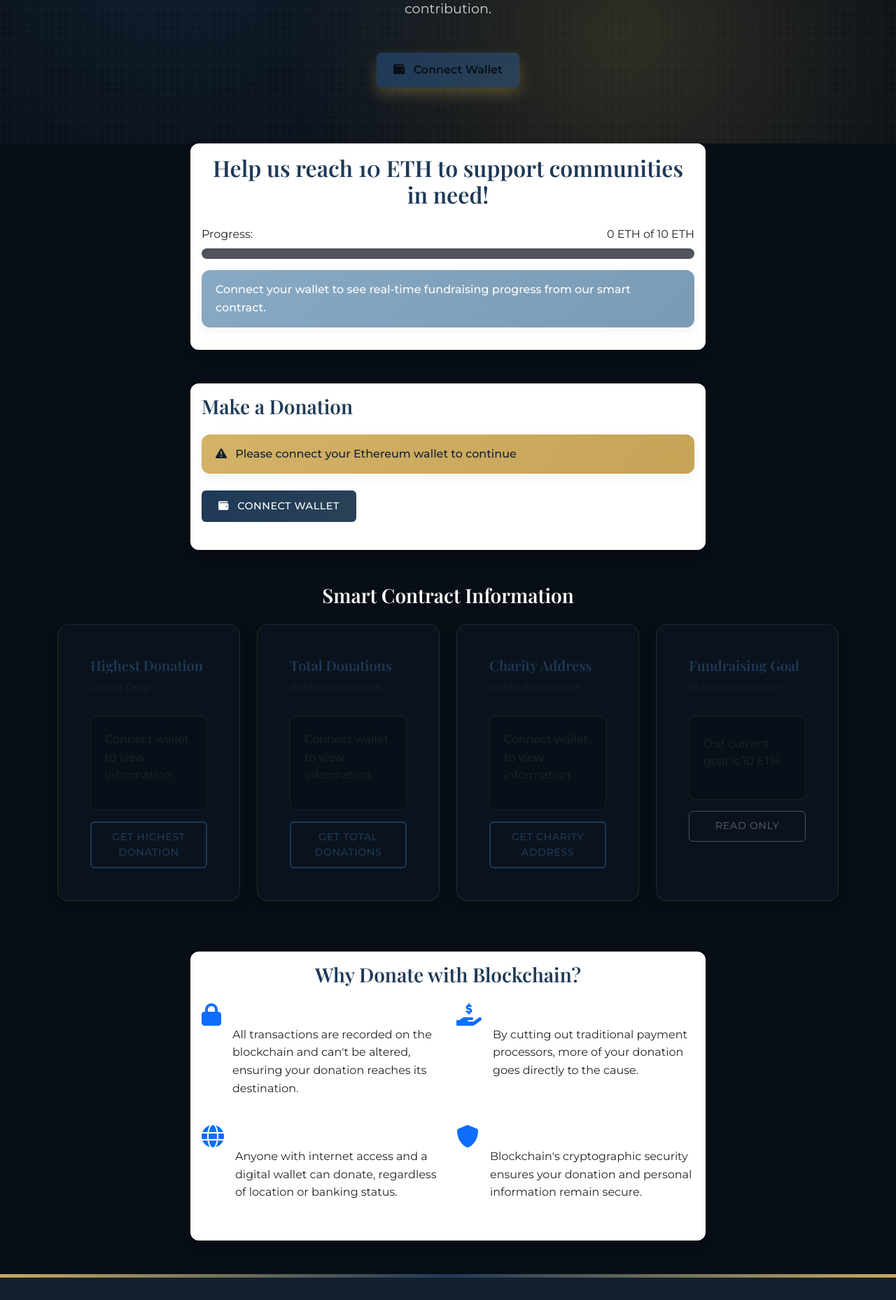
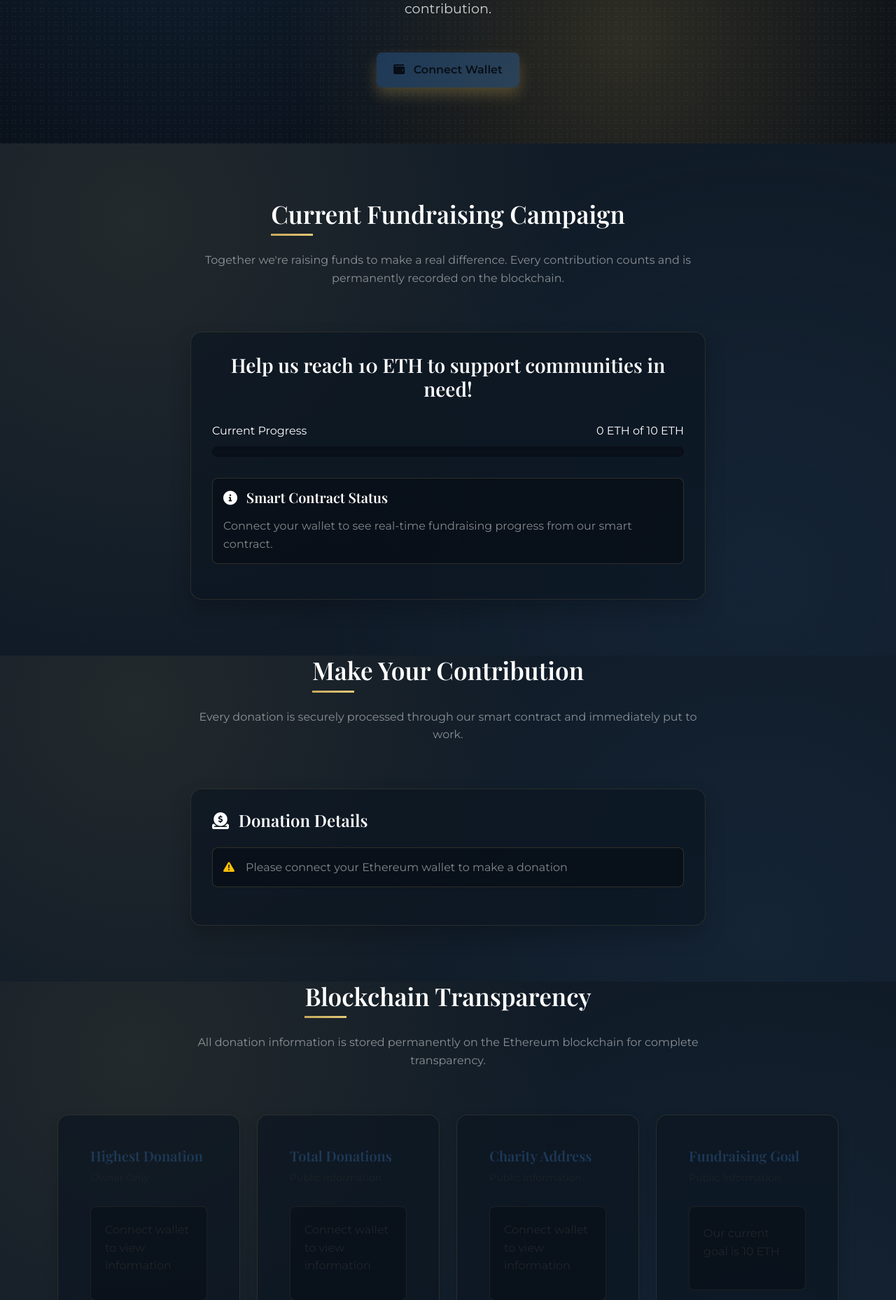
Before and after one commit to yaracyber/Badir, a Flask app: page /donate in a window 1280 px wide. Shown: the part 306-2164 px from the top of the page at 70% size. Run offline with Flask 3, Linux system fonts and the light colour scheme; some libraries are stand-ins or nearby versions.

Commit message:
Improve appearance and clarity of the donation process for platform users
Restructures donation page by updating the HTML template to enhance the user interface.

Replit-Commit-Author: Agent
Replit-Commit-Session-Id: ef7892f4-4032-40d0-9159-4cc6e0c86c91
Replit-Commit-Screenshot-Url: https://storage.googleapis.com/screenshot-production-us-central1/5538cc59-1f78-4152-bb87-f1d94306d65e/09ba1009-6bb9-4628-bdb6-6677ec3e81c7.jpg

```diff
--- a/templates/donate.html
+++ b/templates/donate.html
@@ -326,17 +326,23 @@
 </section>
 
 <!-- Fundraising Goal -->
-<section class="fundraising-goal mb-5">
+<section class="donate-section">
     <div class="container">
+        <div class="row mb-5">
+            <div class="col-lg-8 mx-auto text-center">
+                <h2 class="section-title text-center">Current Fundraising Campaign</h2>
+                <p class="text-white-50">Together we're raising funds to make a real difference. Every contribution counts and is permanently recorded on the blockchain.</p>
+            </div>
+        </div>
+
         <div class="row">
             <div class="col-lg-8 mx-auto">
-                <div class="card shadow">
-                    <div class="card-body">
-                        <h2 class="card-title text-center mb-4">Help us reach 10 ETH to support communities in need!</h2>
+                <div class="donation-card">
+                    <h3 class="text-white text-center mb-4">Help us reach 10 ETH to support communities in need!</h3>
 
-                        <div class="mb-3">
-                            <div class="d-flex justify-content-between mb-2">
-                                <span>Progress:</span>
+                    <div class="campaign-progress">
+                        <div class="progress-title">
+                            <span>Current Progress</span>
                             <span id="progressText">0 ETH of 10 ETH</span>
                         </div>
                         <div class="progress" id="donationProgress">
@@ -346,9 +352,9 @@
                         </div>
                     </div>
 
-                        <div class="alert alert-info">
-                            <p class="mb-0">Connect your wallet to see real-time fundraising progress from our smart contract.</p>
-                        </div>
+                    <div class="wallet-info mt-4">
+                        <h5 class="text-white mb-3"><i class="fas fa-info-circle me-2"></i> Smart Contract Status</h5>
+                        <p class="text-white-50 mb-0">Connect your wallet to see real-time fundraising progress from our smart contract.</p>
                     </div>
                 </div>
             </div>
@@ -357,50 +363,56 @@
 </section>
 
 <!-- Donation Form -->
-<section class="donation-form mb-5">
+<section class="donate-section pt-0">
     <div class="container">
+        <div class="row mb-5">
+            <div class="col-lg-8 mx-auto text-center">
+                <h2 class="section-title text-center">Make Your Contribution</h2>
+                <p class="text-white-50">Every donation is securely processed through our smart contract and immediately put to work.</p>
+            </div>
+        </div>
+
         <div class="row">
             <div class="col-lg-8 mx-auto">
-                <div class="card shadow">
-                    <div class="card-body">
-                        <h3 class="card-title mb-4">Make a Donation</h3>
+                <div class="donation-card">
+                    <h4 class="text-white mb-4"><i class="fas fa-donate me-2"></i> Donation Details</h4>
 
-                        <div id="walletStatus" class="alert alert-warning mb-4">
-                            <i class="fas fa-exclamation-triangle me-2"></i> Please connect your Ethereum wallet to continue
+                    <div id="walletStatus" class="wallet-info mb-4">
+                        <div class="d-flex align-items-center">
+                            <i class="fas fa-exclamation-triangle me-3 text-warning"></i>
+                            <p class="text-white-50 mb-0">Please connect your Ethereum wallet to make a donation</p>
+                        </div>
                     </div>
 
-                        <button id="connectWallet" class="btn btn-primary mb-4">
-                            <i class="fas fa-wallet me-2"></i> Connect Wallet
-                        </button>
-
                     <form id="donationForm" style="display: none;">
-                            <div class="mb-3">
+                        <div class="mb-4">
                             <label for="donationAmount" class="form-label">Amount in ETH (min 0.2, max 20)</label>
                             <input type="number" class="form-control" id="donationAmount"
                                    min="0.2" max="20" step="0.01" required
                                    placeholder="Enter donation amount">
-                                <div class="form-text">The minimum donation is 0.2 ETH and the maximum is 20 ETH.</div>
+                            <div class="form-text text-white-50 mt-2">The minimum donation is 0.2 ETH and the maximum is 20 ETH.</div>
                         </div>
 
-                            <div class="mb-3">
+                        <div class="mb-4">
                             <label for="donorMessage" class="form-label">Message (Optional)</label>
                             <textarea class="form-control" id="donorMessage" rows="3"
                                       placeholder="Leave a message with your donation"></textarea>
                         </div>
 
-                            <button type="submit" id="submitDonation" class="btn btn-success btn-lg w-100">
-                                <i class="fas fa-heart me-2"></i> Submit Donation
+                        <div class="text-center">
+                            <button type="submit" id="submitDonation" class="donate-btn">
+                                <i class="fas fa-hand-holding-heart me-2"></i> Submit Donation
                             </button>
+                        </div>
                     </form>
 
                     <div id="transactionStatus" class="mt-4" style="display: none;">
-                            <div class="alert alert-info">
+                        <div class="wallet-info">
                             <div class="d-flex align-items-center">
-                                    <div class="spinner-border spinner-border-sm me-2" role="status">
+                                <div class="spinner-border spinner-border-sm me-3 text-gold" role="status">
                                     <span class="visually-hidden">Loading...</span>
                                 </div>
-                                    <span id="transactionMessage">Processing your donation...</span>
-                                </div>
+                                <span id="transactionMessage" class="text-white">Processing your donation...</span>
                             </div>
                         </div>
                     </div>
@@ -411,9 +423,14 @@
 </section>
 
 <!-- Contract Info Cards -->
-<section class="contract-info-section mb-5">
+<section class="donate-section pt-0">
     <div class="container">
-        <h3 class="text-center mb-4">Smart Contract Information</h3>
+        <div class="row mb-5">
+            <div class="col-lg-8 mx-auto text-center">
+                <h2 class="section-title text-center">Blockchain Transparency</h2>
+                <p class="text-white-50">All donation information is stored permanently on the Ethereum blockchain for complete transparency.</p>
+            </div>
+        </div>
         <div class="row">
             <!-- Highest Donation Card -->
             <div class="col-md-6 col-lg-3 mb-4">
```
Lines whose indentation alone changed are shown as unchanged.
